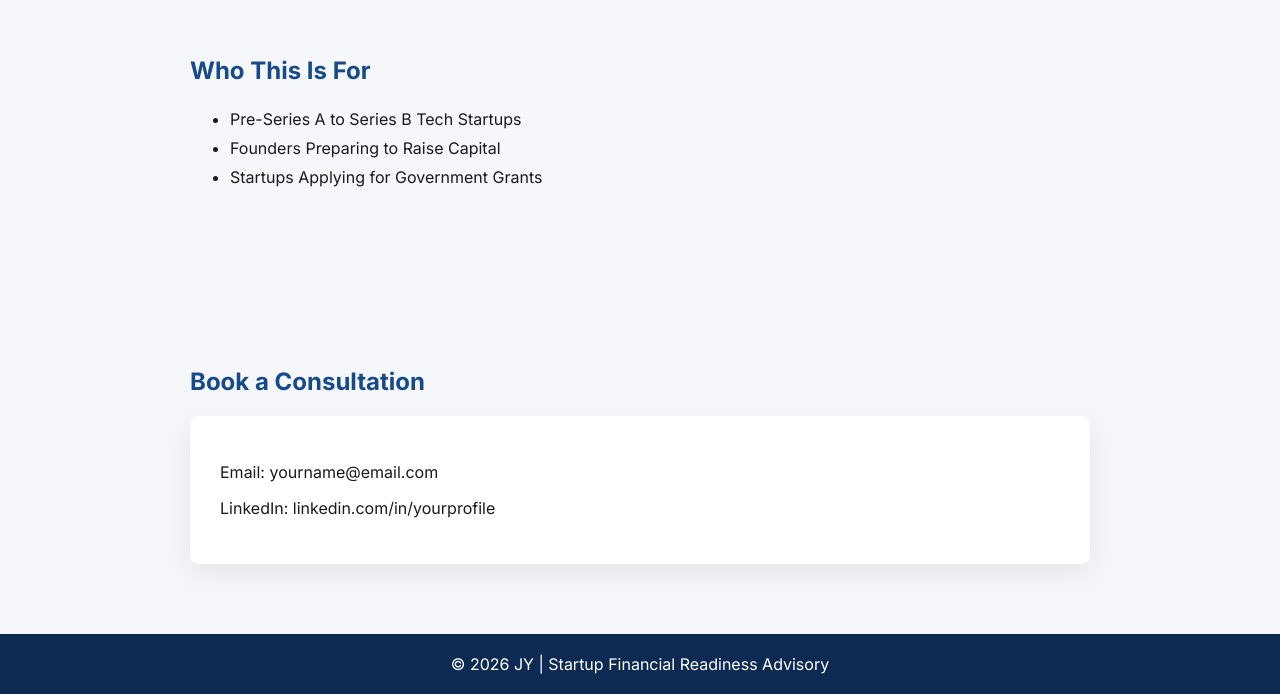
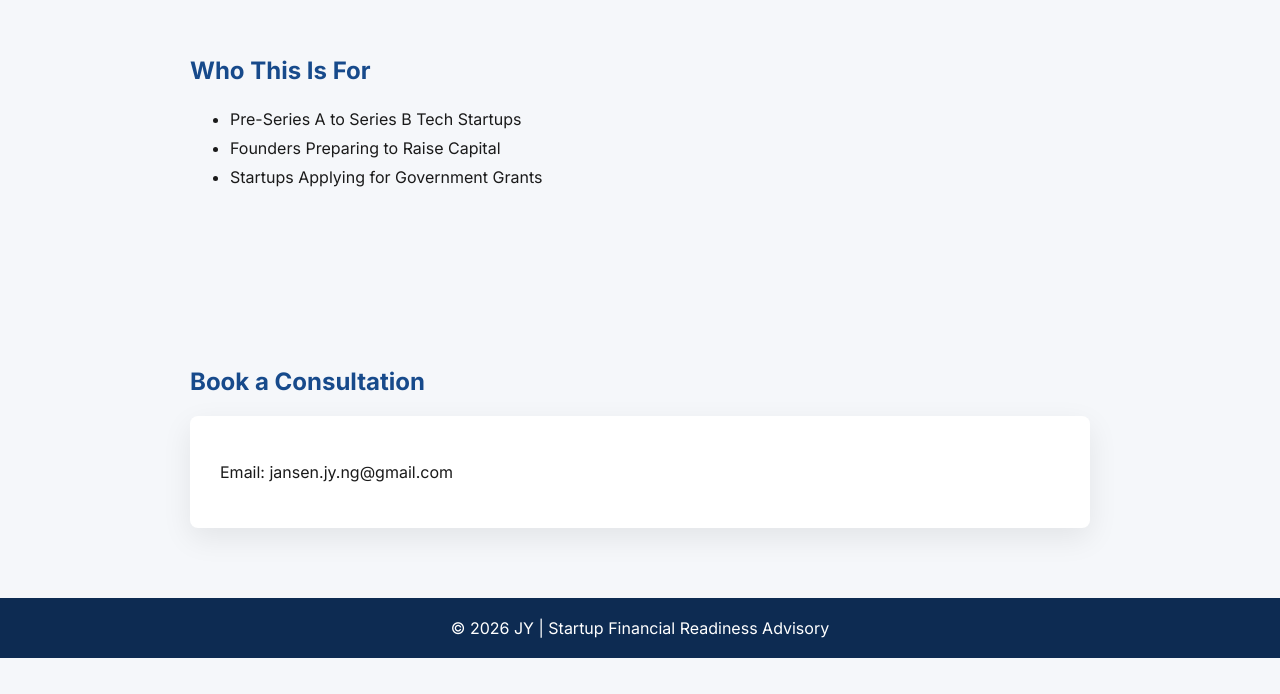
Before and after one commit to jansenjyng/startup-financial-readiness, a plain HTML site: page index.html in a window 1280 px wide. Shown: the part 1013-1707 px from the top of the page. After the commit the page ends 1671 px from the top, so only its background shows below. Drawn offline with Linux system fonts and the light colour scheme.

Commit message:
Update contact email in index.html

```diff
--- a/index.html
+++ b/index.html
@@ -99,8 +99,7 @@ ul {
 <section id="contact">
   <h2>Book a Consultation</h2>
   <div class="contact-box">
-    <p>Email: yourname@email.com</p>
-    <p>LinkedIn: linkedin.com/in/yourprofile</p>
+    <p>Email: jansen.jy.ng@gmail.com</p>
   </div>
 </section>
 
```
